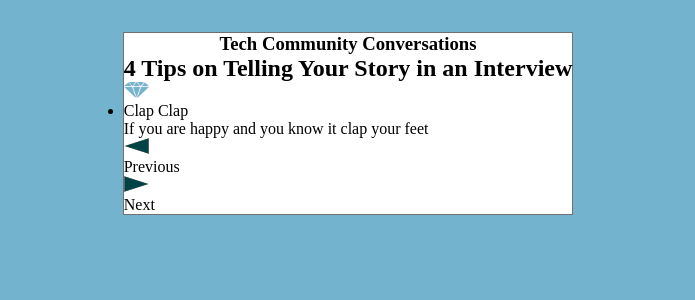
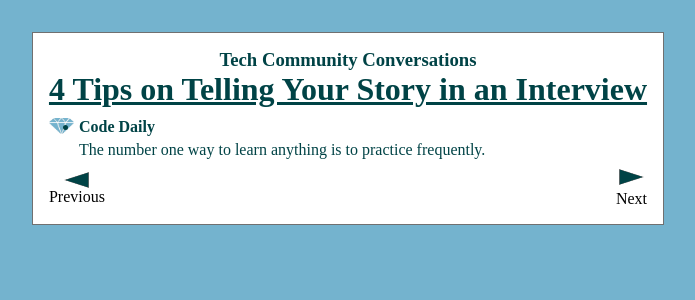
Before and after one commit to jcsmileyjr/tech-community-career-conversations, a Next.js app: page / in a window 1280 px wide. Shown: the top 300 px of the page, without its empty margins (292-987 px from the left). Built offline with nearby package versions, Linux system fonts and the light colour scheme.

Commit message:
Style to closer match UI design

```diff
--- a/src/pages/index.js
+++ b/src/pages/index.js
@@ -17,11 +17,11 @@ export default function Home() {
         <meta name="viewport" content="width=device-width, initial-scale=1" />
         <link rel="icon" href="/favicon.ico" />
       </Head>
-      <main className={styles.main}>
-          <section className={styles.section}>
-            <h3 class={styles.appTitle}>Tech Community Conversations</h3>
-            <h1>4 Tips on Telling Your Story in an Interview</h1>
-            <div>
+      <div className={styles.page}>
+          <main className={`${styles.main}`}>
+            <h3 class={`${styles.appTitle} ${styles.primaryTextColorBold}`}>Tech Community Conversations</h3>
+            <h1 class={`${styles.primaryTextColorBold} ${styles.pageTitle}`}>4 Tips on Telling Your Story in an Interview</h1>
+            <section className={styles.section}>
               <Image
                 src={DiamondImage}
                 alt="Vercel Logo"
@@ -30,13 +30,13 @@ export default function Home() {
                 height={16}
                 priority
               />
-              <ul>
-                <li>Clap Clap</li>
-                <p>If you are happy and you know it clap your feet</p>
+              <ul className={styles.content}>
+                <li className={`${styles.contentTitle} ${styles.primaryTextColorBold}`}>Code Daily</li>
+                <p className={`${styles.contentText} ${styles.primaryTextColorLight}`}>The number one way to learn anything is to practice frequently.</p>
               </ul>
-            </div>
-            <div class="footer">
-              <div>
+            </section>
+            <div class={styles.footer}>
+              <div className={styles.footerDirections}>
                 <Image
                   src={PreviousArrow}
                   alt="Left Arrow"
@@ -47,7 +47,7 @@ export default function Home() {
                 />
                 <p>Previous</p>
               </div>
-              <div>
+              <div className={styles.footerDirections}>
                 <Image
                   src={NextArrow}
                   alt="Right Arrow"
@@ -56,11 +56,11 @@ export default function Home() {
                   height={16}
                   priority
                 />
-                <p>Next</p>
+                <p className={styles.footerArrowTitle}>Next</p>
               </div>
             </div>
-          </section>
-      </main>
+          </main>
+      </div>
     </>
   )
 }
--- a/src/styles/Home.module.css
+++ b/src/styles/Home.module.css
@@ -1,5 +1,5 @@
 /*Mobile first specs*/
-.main {
+.page {
   background-color: #74B3CE;
   display: flex;
   flex-direction: column;
@@ -9,11 +9,57 @@
   min-height: 100vh;
 }
 
-.section {
+.main {
   border: 1px solid #707070;
   background-color: white;
+  padding: 1rem;
+}
+
+.section {
+  display: flex;
+  flex-direction: row;
+  margin: 10px 0;
 }
 
 .appTitle{
   text-align: center;
 }
+
+.pageTitle {
+  text-align: center;
+  text-decoration: underline;
+}
+
+.content {
+  margin-left: 5px;
+}
+
+.contentText {
+  margin-top: 5px;
+}
+
+.primaryTextColorBold {
+  color: #004346;
+  font-weight: bold;
+}
+
+.primaryTextColorLight{
+  color: #004346;
+}
+
+.footer {
+  display: flex;
+  flex-direction: row;
+  justify-content: space-between;
+}
+
+.footerDirections {
+  display: flex;
+  flex-direction: column;
+  justify-content: center;
+  align-items: center;
+}
+
+.footerArrowTitle {
+  margin-top: 5px;
+}
```
